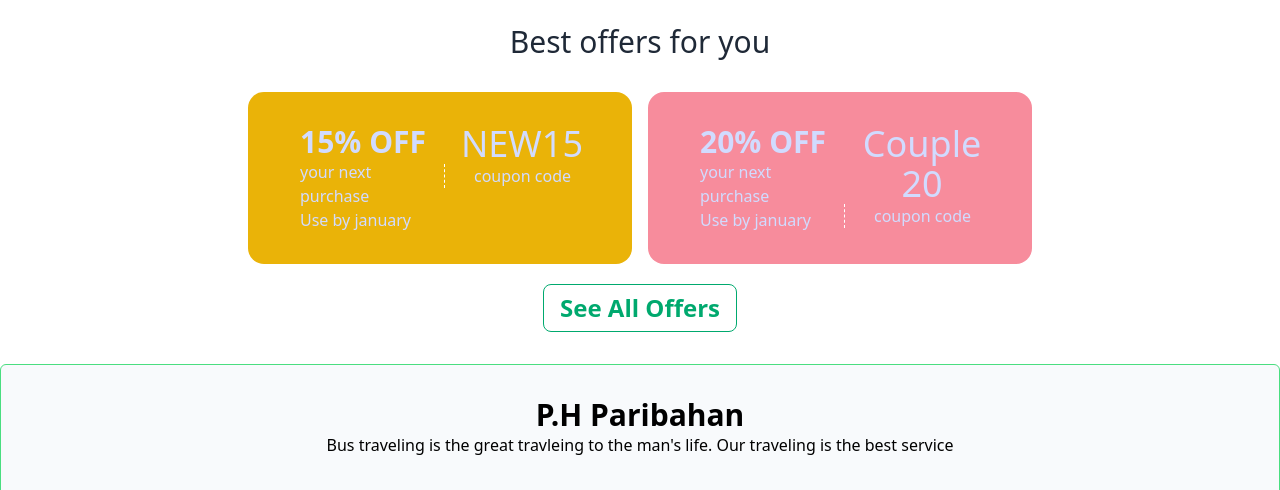
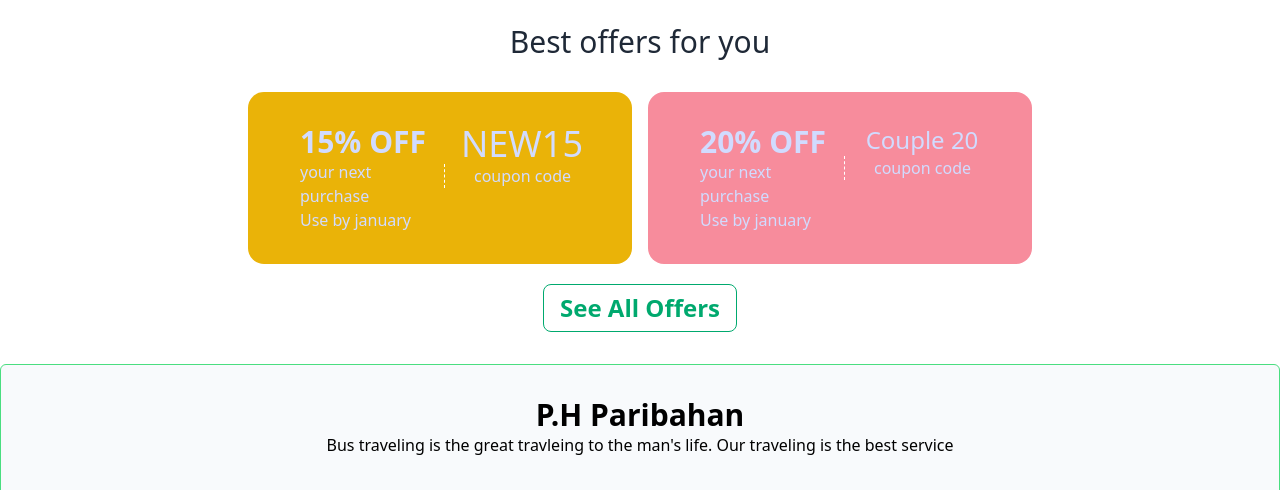
Before and after one commit to pulokdas301/assin-5, a plain HTML site: page index.html in a window 1280 px wide. Shown: the part 920-1410 px from the top of the page. Drawn offline with nearby package versions, Linux system fonts and the light colour scheme.

Commit message:
code push

```diff
--- a/index.html
+++ b/index.html
@@ -110,7 +110,7 @@
 
                             </div>
                             <div class="text-center divide-x divide-white divide-dashed">
-                                <h1 class="text-4xl">Couple 20
+                                <h1 class="text-2xl">Couple 20
                                 </h1>
                                 <p>coupon code</p>
                             </div>
```
